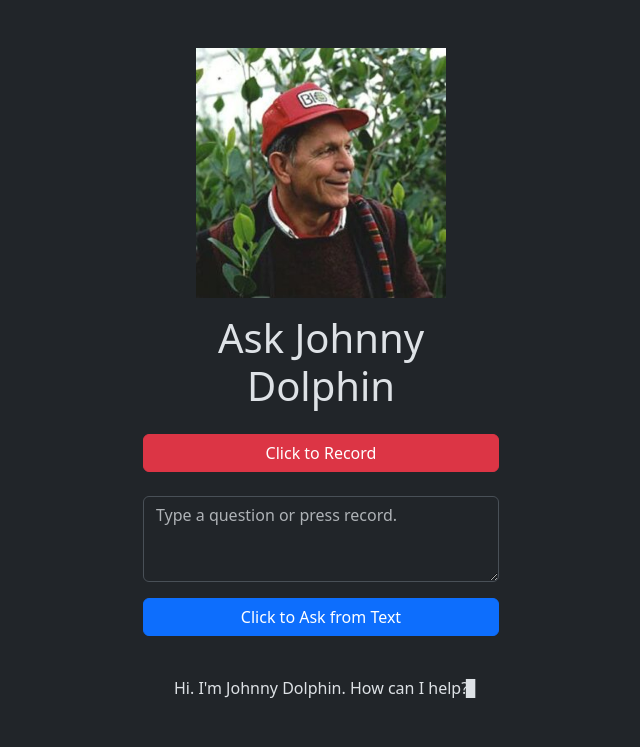
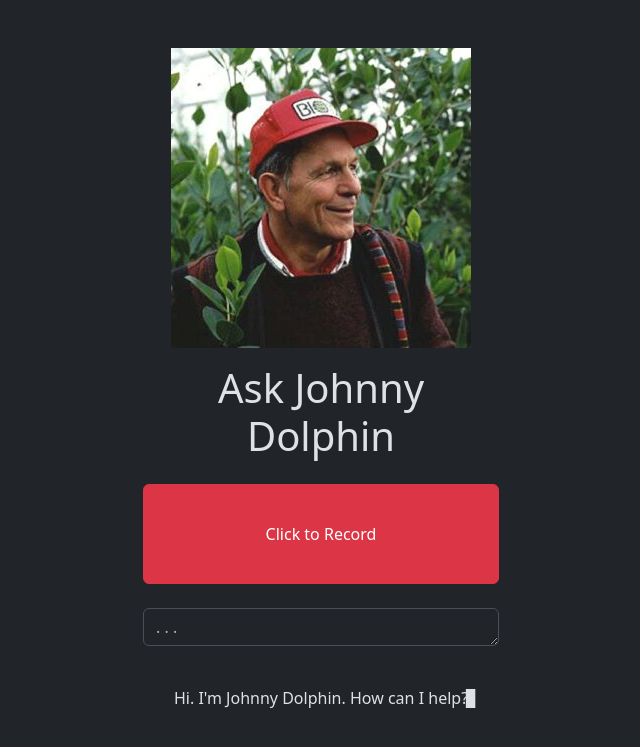
Before and after one commit to roberttwomey/synergia-salon, a Flask app: page / in a window 1280 px wide. Shown: the top 747 px of the page, without its empty margins (319-959 px from the left). Run offline with Flask 2, Linux system fonts and the light colour scheme; some libraries are stand-ins or nearby versions.

Commit message:
Update index.html

```diff
--- a/Johnny_ChatBot/templates/index.html
+++ b/Johnny_ChatBot/templates/index.html
@@ -18,21 +18,21 @@
     <div class="container text-center mt-5">
         <div class="row">
             <div class="col-12 col-md-6 col-xl-4 mx-auto">
-                <img class="mb-3" src="/static/JohnPAllen-300x300.jpg" alt="" style="height:250px">
+                <img class="mb-3" src="/static/JohnPAllen-300x300.jpg" alt="" style="height:300px">
                 <h1 class="mb-4">Ask Johnny Dolphin</h1>
                 <form>
                     <div class="form-group d-flex justify-content-between">
-                        <button type="button" class="btn btn-danger" style="width:100%" id="record-button">Click to Record</button>
+                        <button type="button" class="btn btn-danger" style="width:100%;height:100px" id="record-button">Click to Record</button>
 
                     </div>
                     <br>
                     <div class="form-group mb-3">
-                        <textarea id="transcription-box" class="form-control" rows="3" placeholder="Type a question or press record."></textarea>
+                        <textarea id="transcription-box" class="form-control" rows="1" placeholder=". . ."></textarea>
                     </div>
-                    <div class="form-group d-flex justify-content-between">
+                    <!-- <div class="form-group d-flex justify-content-between">
 
                         <button type="button" class="btn btn-primary" style="width:100%" id="ask-button">Click to Ask from Text</button>
-                    </div>
+                    </div> -->
                 </form>
                 <div class="audio-player">
                     <audio id="audio-element"></audio>
@@ -48,7 +48,7 @@
             // Get references to HTML elements
             const recordButton = $('#record-button');
             const transcriptionBox = $('#transcription-box');
-            const askButton = $('#ask-button');
+            // const askButton = $('#ask-button');
             const audioElement = $('#audio-element')[0];
             const conversation = [];
 
@@ -65,36 +65,36 @@
             }).go();
 
             // Ask question and play audio when ask button is clicked
-            askButton.click(() => {
-                disableButton(recordButton);
-                disableButton(askButton);
-                askButton[0].innerHTML = "Thinking...";
-                conversation.push({role: "user", "content": transcriptionBox.val()})
-                const textData = { conversation: conversation };
-                $.ajax({
-                    type: 'POST',
-                    url: '/ask',
-                    data: JSON.stringify(textData),
-                    contentType: 'application/json',
-                    success: (data) => {
-                        const fileURL = data.audio;
-                        $("#response-text")[0].innerHTML = "";
-                        conversation.push({role: "assistant", "content": data.text})
-                        new TypeIt("#response-text", {
-                          strings: data.text,
-                          speed: 39,
-                          waitUntilVisible: false,
-                          cursorChar: "▊",
-                        }).go();
-                        audioElement.src = fileURL;
-                        audioElement.controls = true;
-                        audioElement.play();
-                        enableButton(recordButton);
-                        enableButton(askButton);
-                        askButton[0].innerHTML = "Click to Ask from Text";
-                    }
-                });
-            });
+            // askButton.click(() => {
+            //     disableButton(recordButton);
+            //     disableButton(askButton);
+            //     askButton[0].innerHTML = "Thinking...";
+            //     conversation.push({role: "user", "content": transcriptionBox.val()})
+            //     const textData = { conversation: conversation };
+            //     $.ajax({
+            //         type: 'POST',
+            //         url: '/ask',
+            //         data: JSON.stringify(textData),
+            //         contentType: 'application/json',
+            //         success: (data) => {
+            //             const fileURL = data.audio;
+            //             $("#response-text")[0].innerHTML = "";
+            //             conversation.push({role: "assistant", "content": data.text})
+            //             new TypeIt("#response-text", {
+            //               strings: data.text,
+            //               speed: 39,
+            //               waitUntilVisible: false,
+            //               cursorChar: "▊",
+            //             }).go();
+            //             audioElement.src = fileURL;
+            //             audioElement.controls = true;
+            //             audioElement.play();
+            //             enableButton(recordButton);
+            //             enableButton(askButton);
+            //             askButton[0].innerHTML = "Click to Ask from Text";
+            //         }
+            //     });
+            // });
 
 
             // Initialize MediaRecorder
@@ -134,7 +134,7 @@
                     mediaRecorder.stop();
                     recording = false;
                 } else {
-                    recordButton[0].innerHTML = "Click to Stop Recording...";
+                    recordButton[0].innerHTML = "Click to Finish Recording...";
                     chunks = [];
                     mediaRecorder.start();
                     recording = true;
```
